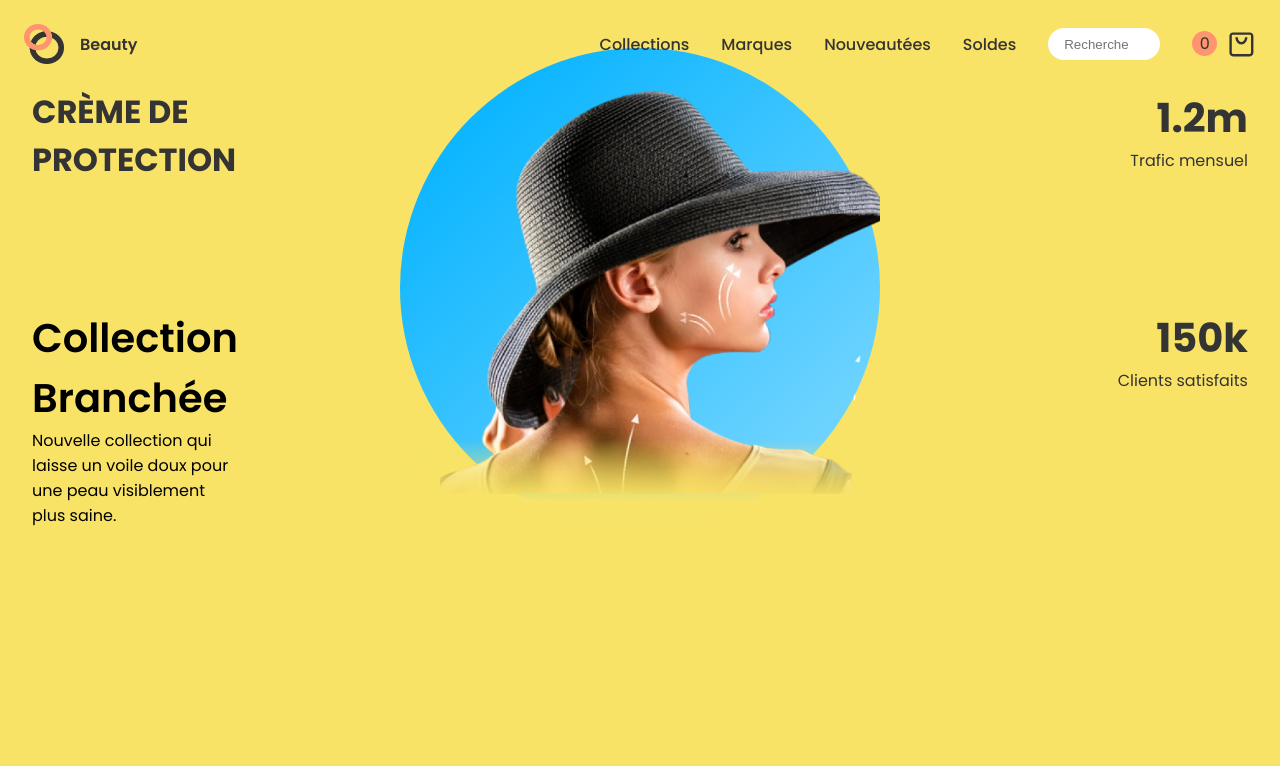
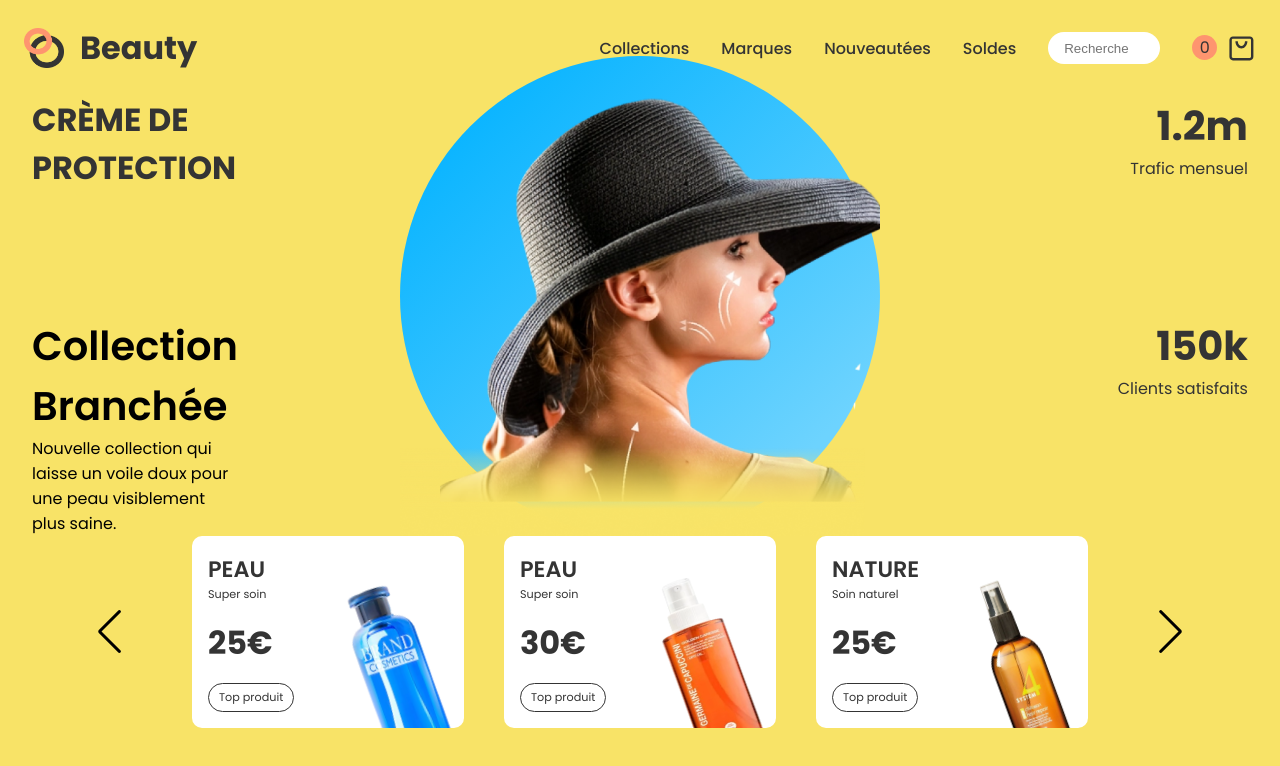
Before and after one commit to B-Frederic/shop-beauty, a React (Create React App) app: page / in a window 1280 px wide. Shown: the top 766 px of the page. Built offline with nearby package versions, Linux system fonts and the light colour scheme.

Commit message:
add: slider

```diff
--- a/package.json
+++ b/package.json
@@ -11,6 +11,7 @@
     "react-icons": "^4.8.0",
     "react-scripts": "5.0.1",
     "sass": "^1.62.1",
+    "swiper": "^9.3.2",
     "web-vitals": "^2.1.4"
   },
   "scripts": {
--- a/src/App.js
+++ b/src/App.js
@@ -3,12 +3,14 @@ import React from 'react';
 // Components
 import Header from './components/Layout/Header';
 import HeroSection from './components/HeroSection';
+import Slider from './components/Slider';
 
 const App = () => {
   return (
     <div className="App">
       <Header />
       <HeroSection />
+      <Slider />
     </div>
   );
 };
--- a/src/components/HeroSection.js
+++ b/src/components/HeroSection.js
@@ -8,7 +8,7 @@ const HeroSection = () => {
         <div className="container-hero_section">
             {/* Left side */}
             <div className="container-hero_section__left-side">
-                <p className="container-hero_section__left-side-title-text">Crème de protection</p>
+                <h2 className="container-hero_section__left-side-title-text">Crème de protection</h2>
                 <div className="container-hero_section__left-side-text">
                     <p>Collection Branchée</p>
                     <p>Nouvelle collection qui laisse un voile doux pour une peau visiblement plus saine.</p>
--- a/src/components/Layout/Header.js
+++ b/src/components/Layout/Header.js
@@ -10,7 +10,7 @@ const Header = () => {
         <div className="container-header">
             <div className="container-header__left">
                 <img src={Logo} alt="logo" />
-                <span>Beauty</span>
+                <h1>Beauty</h1>
             </div>
             <div className="container-header__right">
                 <nav>
--- /dev/null
+++ b/src/components/Slider.js
@@ -0,0 +1,43 @@
+// React
+import React from "react";
+// Import swiper and swiper styles
+import { Swiper, SwiperSlide } from "swiper/react";
+import { Pagination, Navigation } from "swiper";
+import "swiper/scss";
+import "swiper/scss/pagination";
+import "swiper/scss/navigation";
+// Data
+import { SliderProducts } from "../data/products";
+
+const Slider = () => {
+
+  return (
+    <div className="container-slider">
+      <Swiper
+        modules={[Pagination, Navigation]}
+        navigation
+        spaceBetween={40}
+        slidesPerView={3}
+        slidesPerGroup={1}
+        loopFillGroupWithBlank={true}
+        loop={true}
+      >
+        {SliderProducts.map((slide, index) => (
+          <SwiperSlide key={index}>
+            <div className="container-slider__card">
+              <div className="container-slider__card-info">
+                <h3>{slide.name}</h3>
+                <p>{slide.detail}</p>
+              </div>
+              <span>{slide.price}€</span>
+              <div className="container-slider__card-tag">Top produit</div>
+            </div>
+            <img src={slide.img} alt={slide.name} className="img" />
+          </SwiperSlide>
+        ))}
+      </Swiper>
+    </div>
+  );
+};
+
+export default Slider;
--- a/src/data/products.js
+++ b/src/data/products.js
@@ -1,17 +1,17 @@
-import img1 from "../assets/img1.png";
-import img2 from "../assets/img2.png";
-import img3 from "../assets/img3.png";
-import img4 from "../assets/img4.png";
-import img5 from "../assets/img5.png";
-import img6 from "../assets/img6.png";
-import img7 from "../assets/img7.png";
-import img8 from "../assets/img8.png";
-import img9 from "../assets/img9.png";
-import img10 from "../assets/img10.png";
-import img11 from "../assets/img11.png";
-import img12 from "../assets/img12.png";
-import img13 from "../assets/img13.png";
-import img14 from "../assets/img14.png";
+import img1 from "../assets/img/img1.png";
+import img2 from "../assets/img/img2.png";
+import img3 from "../assets/img/img3.png";
+import img4 from "../assets/img/img4.png";
+import img5 from "../assets/img/img5.png";
+import img6 from "../assets/img/img6.png";
+import img7 from "../assets/img/img7.png";
+import img8 from "../assets/img/img8.png";
+import img9 from "../assets/img/img9.png";
+import img10 from "../assets/img/img10.png";
+import img11 from "../assets/img/img11.png";
+import img12 from "../assets/img/img12.png";
+import img13 from "../assets/img/img13.png";
+import img14 from "../assets/img/img14.png";
 
 export const SliderProducts = [
   {
@@ -31,6 +31,24 @@ export const SliderProducts = [
     detail: "Soin naturel",
     price: "25",
     img: img3,
+  },
+  {
+    name: "Fondation",
+    detail: "Super soin",
+    price: "25",
+    img: img4,
+  },
+  {
+    name: "Conditionneur",
+    detail: "Super soin",
+    price: "30",
+    img: img5,
+  },
+  {
+    name: "Nature",
+    detail: "Soin naturel",
+    price: "25",
+    img: img6,
   },
 ];
 
--- a/src/index.scss
+++ b/src/index.scss
@@ -1,3 +1,4 @@
 @use "styles/settings";
 @use "styles/components/Layout/header";
 @use "styles/components/hero_section";
+@use "styles/components/slider";
--- a/src/styles/_settings.scss
+++ b/src/styles/_settings.scss
@@ -1,3 +1,6 @@
+// Font
+@import url('https://fonts.googleapis.com/css2?family=Poppins:wght@400;500;600;700&display=swap');
+
 // Variables
 :root{
     --black: #343434;
@@ -6,9 +9,6 @@
     --shadow2:  0px 13px 46px rgba(0, 0, 0, 0.13);
     --pink: #FE956F;
 }
-
-// Font
-@import url('https://fonts.googleapis.com/css2?family=Poppins:wght@400;500;600;700&display=swap');
 
 // General setup
 * {
--- /dev/null
+++ b/src/styles/components/_slider.scss
@@ -0,0 +1,75 @@
+.container-slider {
+    position: relative;
+
+    .swiper{
+        position: unset;
+        width: 70%;
+        height: 12rem;
+    }
+
+    .swiper-button-prev{
+        left: 6rem;
+    }
+
+    .swiper-button-next{
+        right: 6rem;
+    }
+
+    .swiper-button-next, .swiper-button-prev{
+        color: #000;
+    }
+
+    .swiper-slide{
+        position: relative;
+        display: flex;
+        padding: 1rem;
+        border-radius: 10px;
+        background: #fff;
+        overflow: hidden;
+        user-select: none;
+    }
+
+    &__card{
+        display: flex;
+        flex-direction: column;
+        justify-content: space-between;
+
+        &-info{
+            display: flex;
+            flex-direction: column;
+
+            h3{
+                font-size: 1.4rem;
+                font-weight: 600;
+                text-transform: uppercase;
+            }
+
+            p{
+                font-size: 0.7rem;
+            }
+        }
+
+        span{
+            font-size: 2rem;
+            font-weight: bold;
+        }
+
+        &-tag{
+            width: max-content;
+            padding: 5px 10px;
+            font-size: 0.7rem;
+            border: 1px solid var(--black);
+            border-radius: 15px;
+            cursor: pointer;
+        }
+    }
+
+    .img{
+        position: absolute;
+        right: 10%;
+        bottom: -20%;
+        width: 30%;
+        height: 100%;
+        transform: rotate(-20deg);
+    }
+}
```
Also changed, not shown: 1 other file (tests, documents, lock files or other folders).
